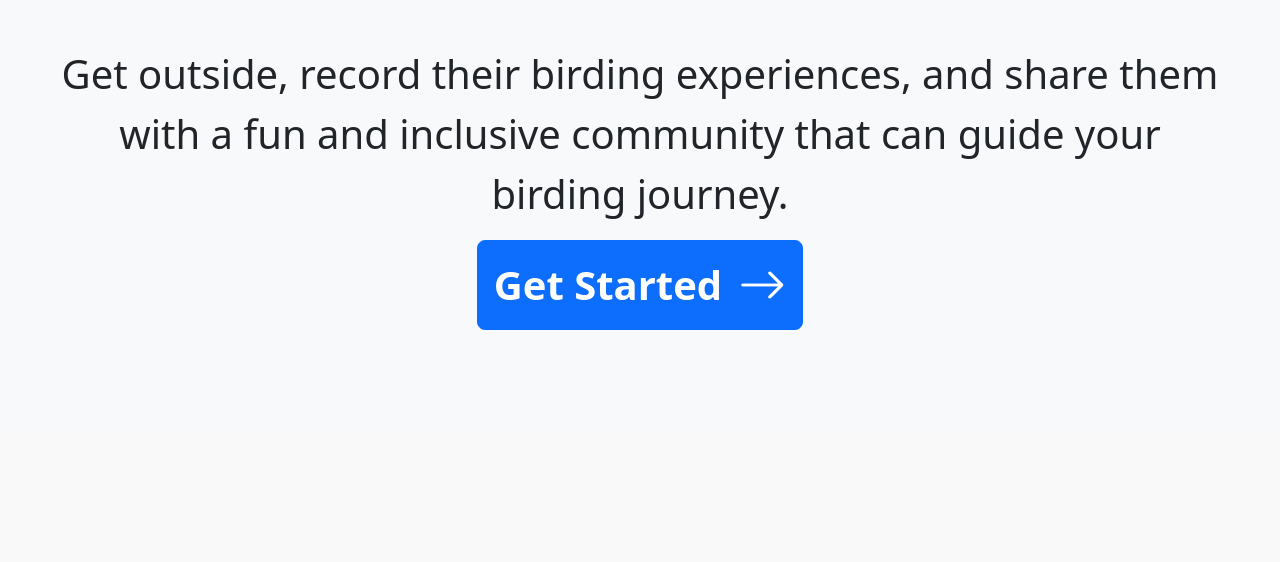
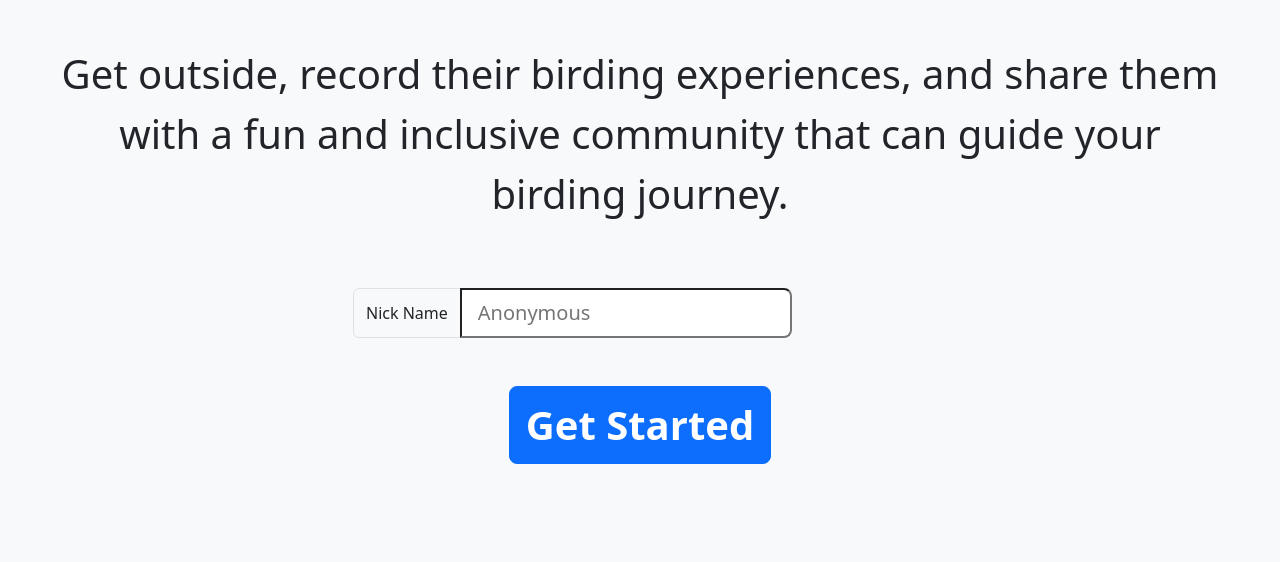
Before and after one commit to terenzzzz/birdWatching, a Node server app: template views/onBoarding.ejs in a window 1280 px wide. Shown: the part 840-1402 px from the top of the page. Before the commit the page ends 1170 px from the top, so only its background shows below. Run offline with Node 20, Linux system fonts and the light colour scheme; the template is opened without the code that fills it, so the values that code supplies are empty; some libraries are stand-ins or nearby versions.

Commit message:
Now Need Nick Name Before Go Into The Index

```diff
--- a/views/onBoarding.ejs
+++ b/views/onBoarding.ejs
@@ -14,15 +14,35 @@
 
         <p class="fw-light fs-1 text-center">Get outside, record their birding experiences, and share them with a fun and inclusive community that can guide your birding journey.</p>
 
-
-    <div>
-        <button class="btn btn-primary btn-lg fs-1 d-flex align-items-center mx-auto mb-5"
-                onclick="window.location.href='/index';">
-            <span class="text-center fw-bold">Get Started</span>
-            <i class="bi bi-arrow-right ps-3" style="font-size: 3rem"></i>
-        </button>
-    </div>
+        <form class="row row-cols-lg-auto g-3 align-items-center w-50 mx-auto my-5">
+            <div class="col-12">
+                <label class="visually-hidden" for="inlineFormInputGroupUsername">Nickname</label>
+                <div class="input-group">
+                    <div class="input-group-text">Nick Name</div>
+                    <input type="text" class="form-control-lg" id="inlineFormInputGroupUsername" placeholder="Anonymous">
+                </div>
+            </div>
+        </form>
 
 
+        <div>
+            <button class="btn btn-primary btn-lg fs-1 d-flex align-items-center mx-auto mb-5"
+                    onclick="btnClick()">
+                <span class="text-center fw-bold">Get Started</span>
+            </button>
+        </div>
+
+        <script>
+            function btnClick(){
+                var inputField = document.getElementById('inlineFormInputGroupUsername');
+                var inputValue = inputField.value
+                sessionStorage.setItem('nickName', inputValue)
+                if(sessionStorage.getItem('nickName')) {
+                    window.location.href='/index'
+                } else {
+                    alert("Please Field Your Nick Name Before Start.")
+                }
+            }
+        </script>
     </body>
 </html>
```
Also changed, not shown: views/index.ejs (+6 -2 lines).
